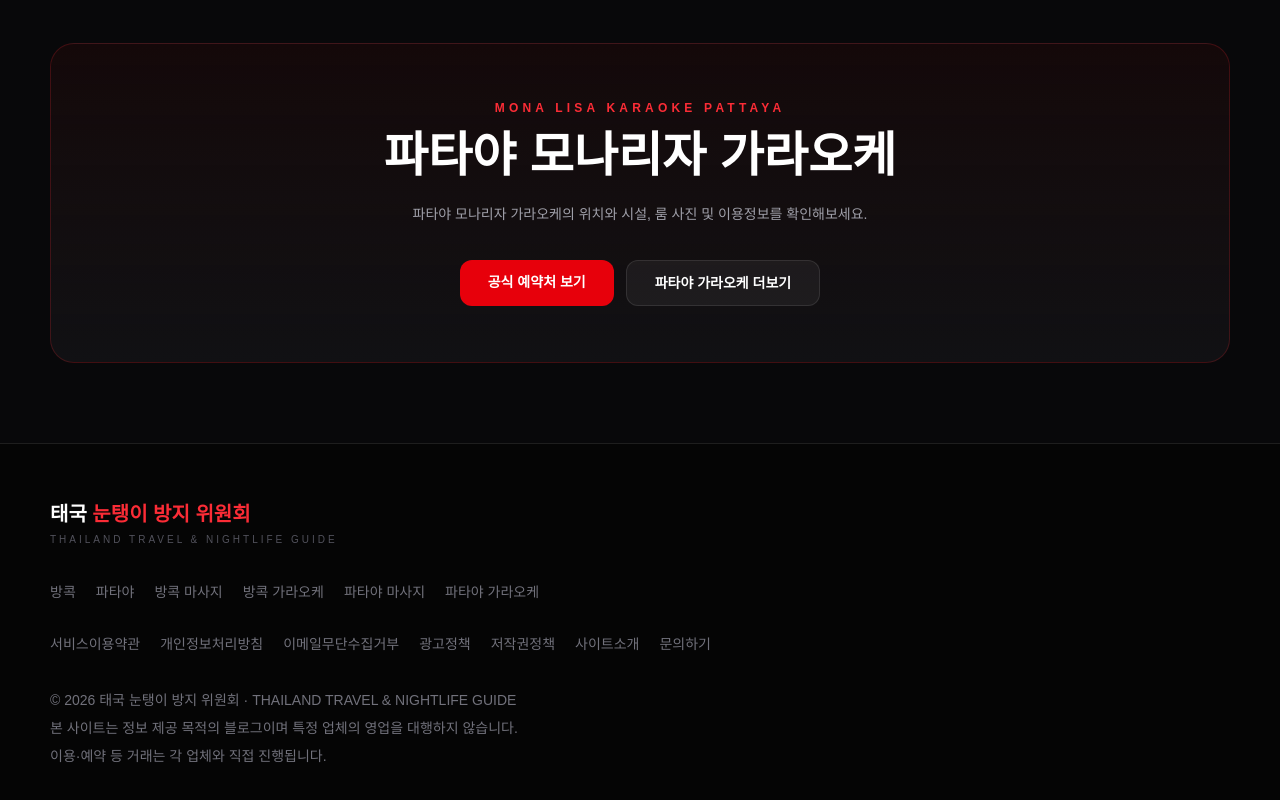
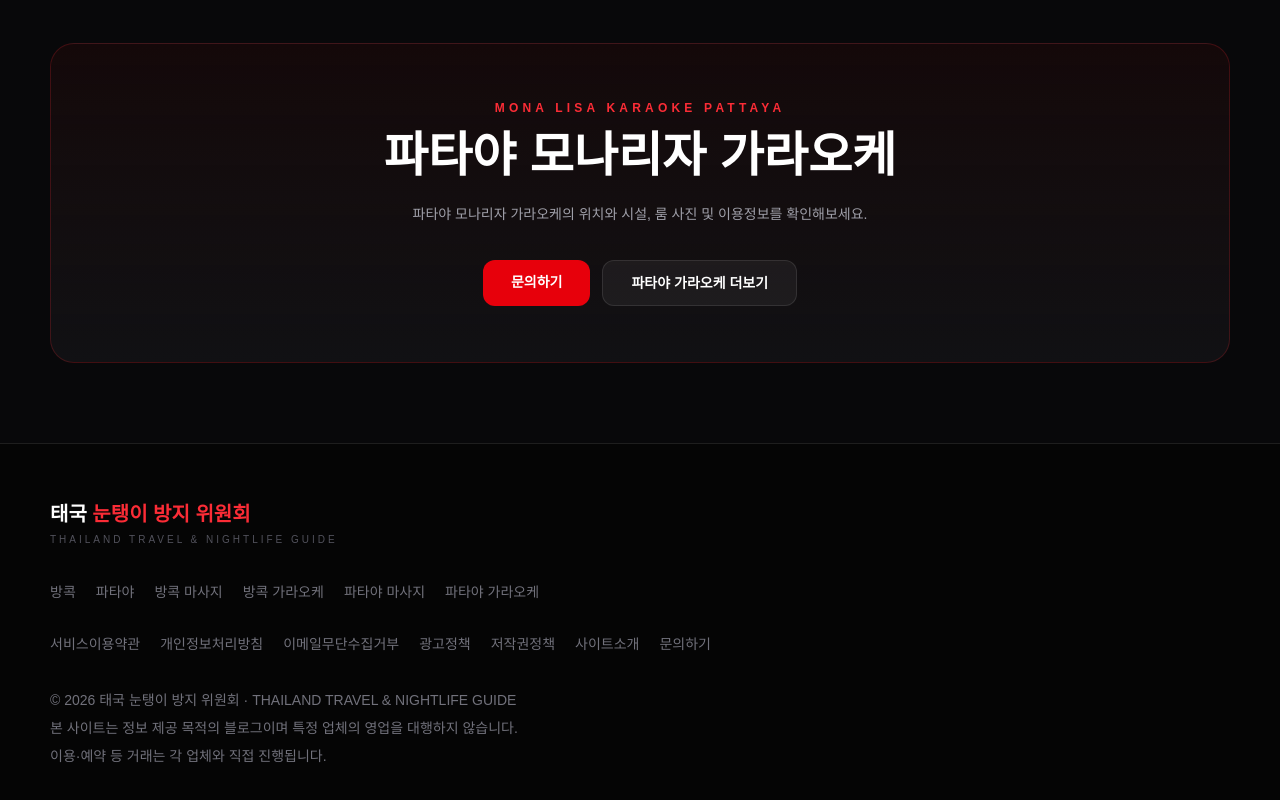
Before and after one commit to vietnam-nightlife/thailand-nightlife, a Next.js app: page /pattaya/karaoke/pattaya-karaoke-01 in a window 1280 px wide. Shown: the part 5414-6214 px from the top of the page. Built offline with nearby package versions, Linux system fonts and the light colour scheme.

Commit message:
Update page.tsx

```diff
--- a/app/pattaya/karaoke/[slug]/page.tsx
+++ b/app/pattaya/karaoke/[slug]/page.tsx
@@ -897,13 +897,11 @@ export default async function PattayaKaraokePage({
           <div className="mt-8 flex flex-wrap justify-center gap-3">
 
             <a
-              href="https://monalizapattaya.com/"
-              target="_blank"
-              rel="noreferrer"
-              className="rounded-xl bg-red-600 px-7 py-3 text-sm font-black transition hover:bg-red-500"
-            >
-              공식 예약처 보기
-            </a>
+  href="/contact"
+  className="rounded-xl bg-red-600 px-7 py-3 text-sm font-black transition hover:bg-red-500"
+>
+  문의하기
+</a>
 
             <Link
               href="/pattaya/karaoke"
```
